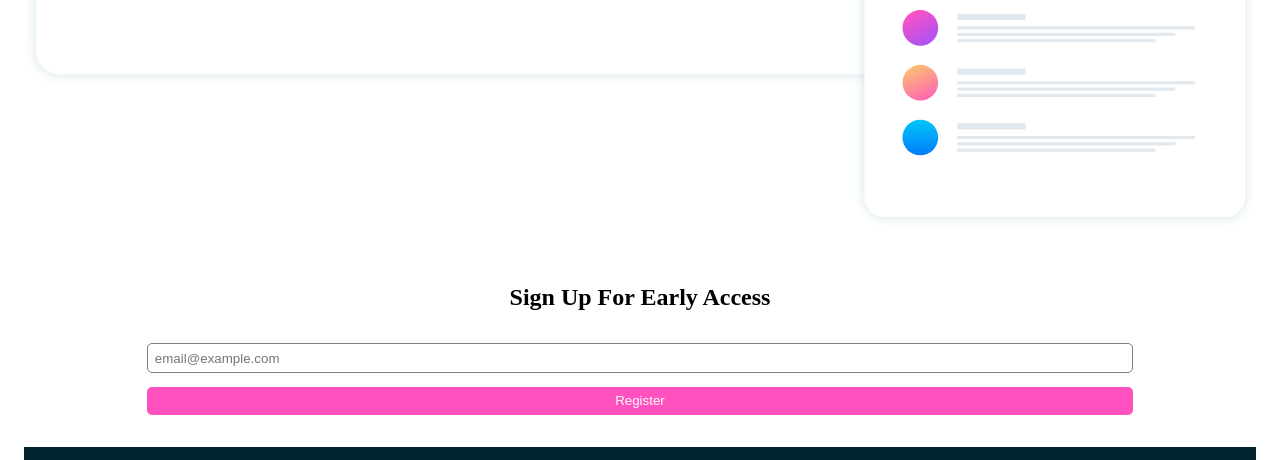
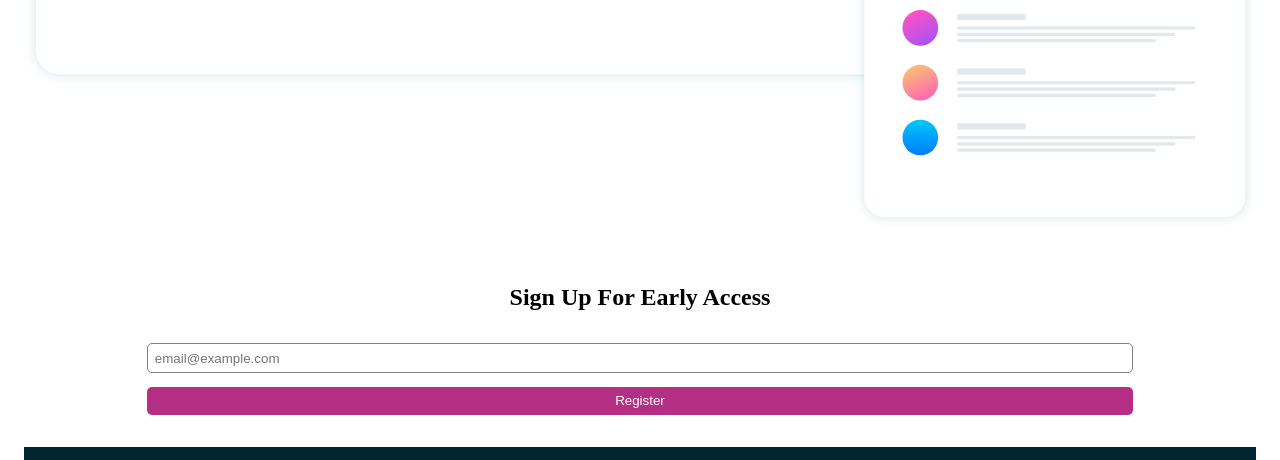
Before and after one commit to front-end-mentor/huddle-landing-page, a plain HTML site: page index.html in a window 1280 px wide. In both pictures the pointer is over the input "Register". Shown: the part 956-1416 px from the top of the page. Drawn offline with Linux system fonts and the light colour scheme.

Commit message:
added hover and active styling to submit

```diff
--- a/style.css
+++ b/style.css
@@ -44,8 +44,11 @@ form > input[type="submit"] {
 	color: white;
 }
 
+input[type="submit"]:hover {
+	background-color: hsl(322, 58%, 45%);
+}
 input[type="submit"]:active {
-	background-color: hsl(322, 58%, 45%);
+	background-color: hsl(322, 40%, 35%);
 }
 
 /********************************************************************/
```
